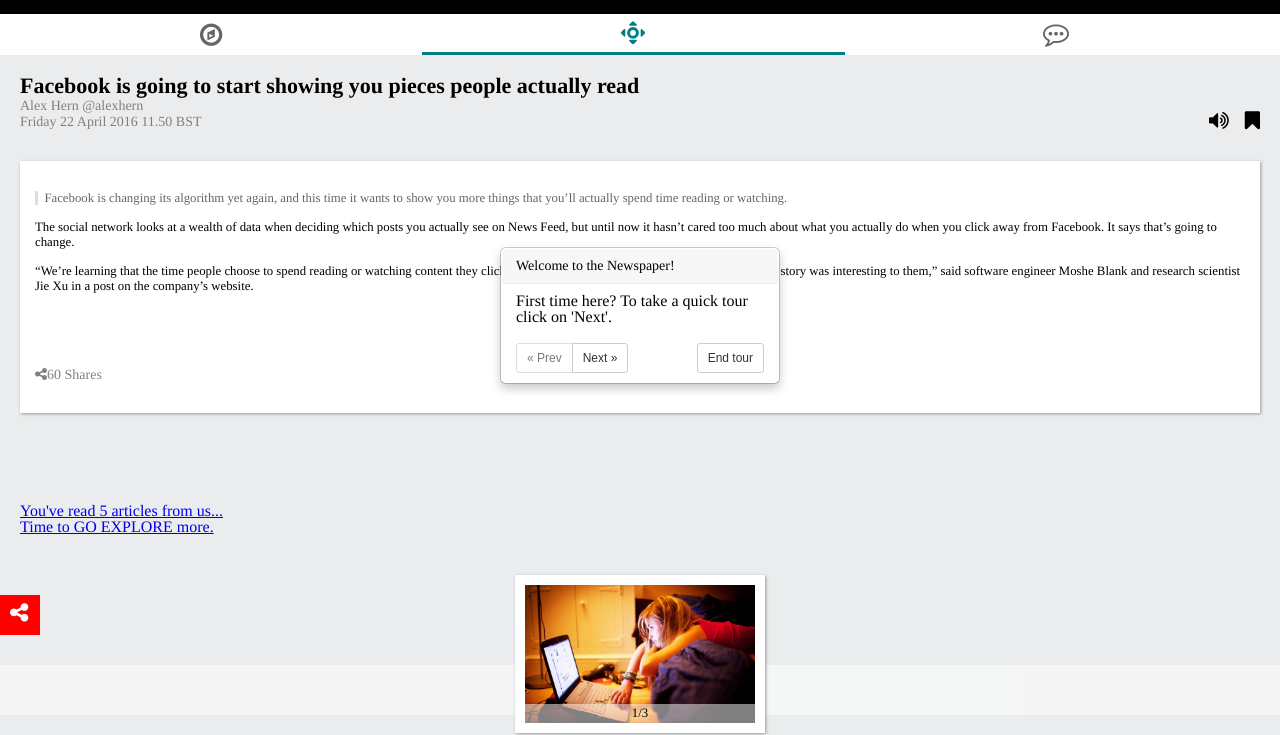
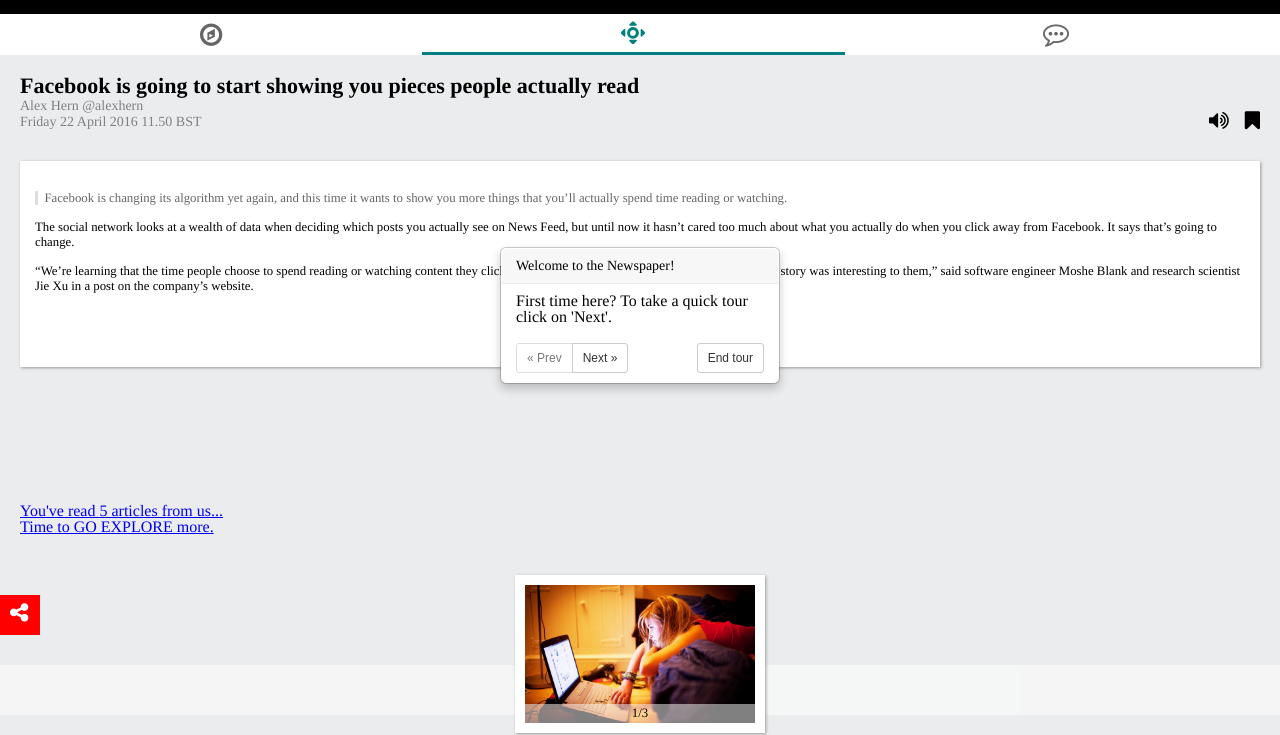
Before and after one commit to DigitalPublishingToolkit/transforming-hit-and-run-millennials, a plain HTML site: page prototype.html in a window 1280 px wide. Shown: the part 85-820 px from the top of the page. Drawn offline with nearby package versions, Linux system fonts and the light colour scheme.

Commit message:
comment fix linkexplore

```diff
--- a/css/prototype.css
+++ b/css/prototype.css
@@ -254,9 +254,9 @@
 #paginated-content{
 	white-space: pre-wrap; /* respect line breaks */
 	margin-bottom: 10px;
-	position: relative;
+	/*position: relative;
 	top: 0;
-	left: 0;
+	left: 0;*/
 }
 
 .articleTextPage {
@@ -268,7 +268,7 @@
 		font-size: .8em;
 		line-height: 1.15em;
 		margin: 0 auto; /* this line will place the pages horizontally centered in the window */
-		position: relative;
+		/*position: relative;*/
 		/* the top values will vary accod=rding to the page and will be set via JS */
 }
 
@@ -394,6 +394,8 @@
     display: none;
 }
 
+#comment img{    width: 100%;}
+
 .subscribe {
 
   width:70%;
--- a/prototype.html
+++ b/prototype.html
@@ -112,10 +112,8 @@
 <p>“We’re learning that the time people choose to spend reading or watching content they clicked on from News Feed is an important signal that the story was interesting to them,” said software engineer Moshe Blank and research scientist Jie Xu in a post on the company’s website.</p>
 
 <p class="pagenr">1/6</p>
+</div>
 
-<span class="meta"><i class="fa fa-share-alt" aria-hidden="true"></i>60 Shares</span>
-
-</div>
 
 		</div><!-- end #paginated-content -->
 
@@ -133,6 +131,9 @@
 		<!-- <p id="TextCard1"><img src="images/TEXTCARD1.png" alt="TextCard1"/></p> -->
 
 		<!--<p id="ImageCard1"><img src="images/IMAGECARD1.png" alt="ImageCard1"/></p> -->
+
+<!-- <span class="meta"><i class="fa fa-share-alt" aria-hidden="true"></i>60 Shares</span> -->
+
 
 
 	<img class="poll" src="images/html-poll.png" alt="Poll">
```
